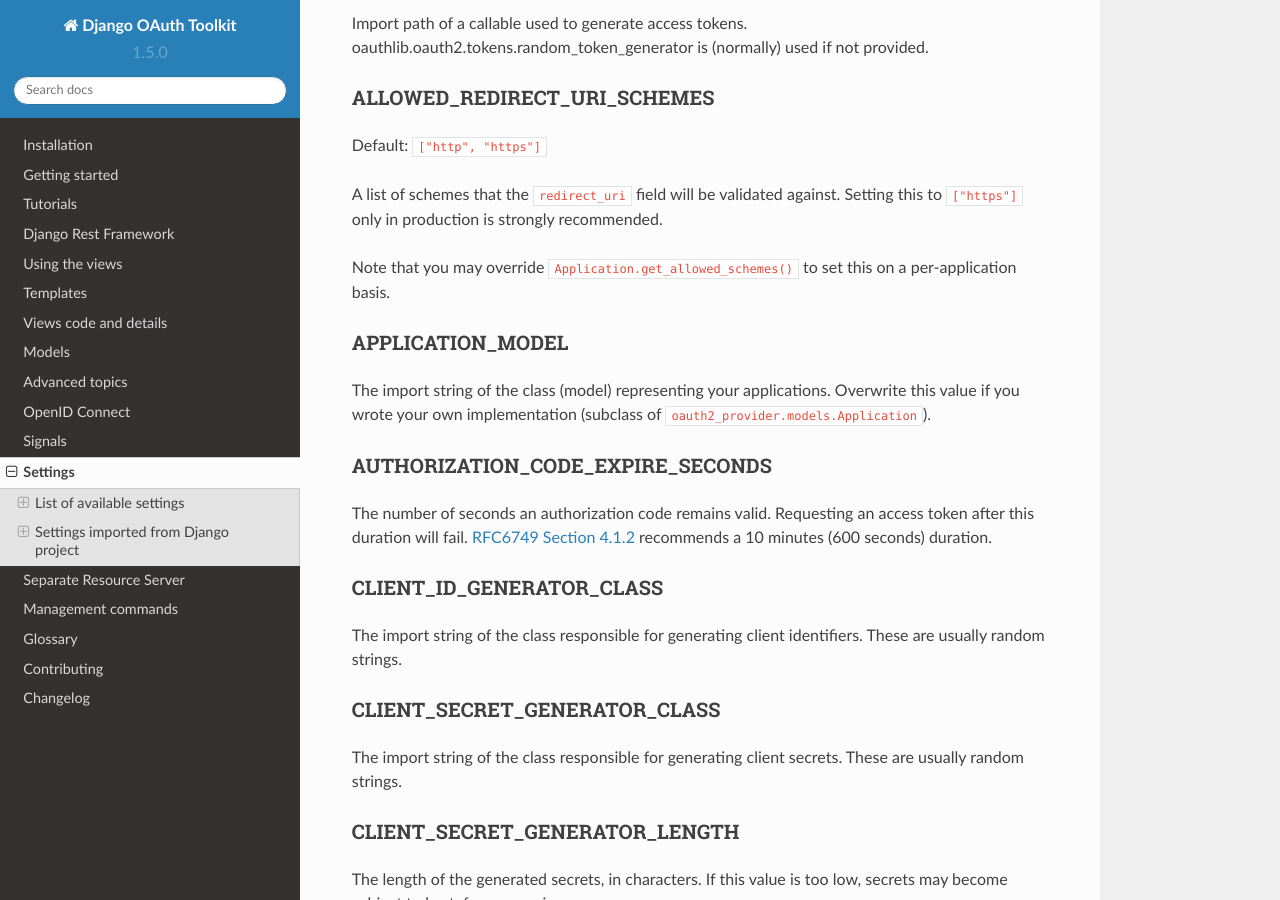
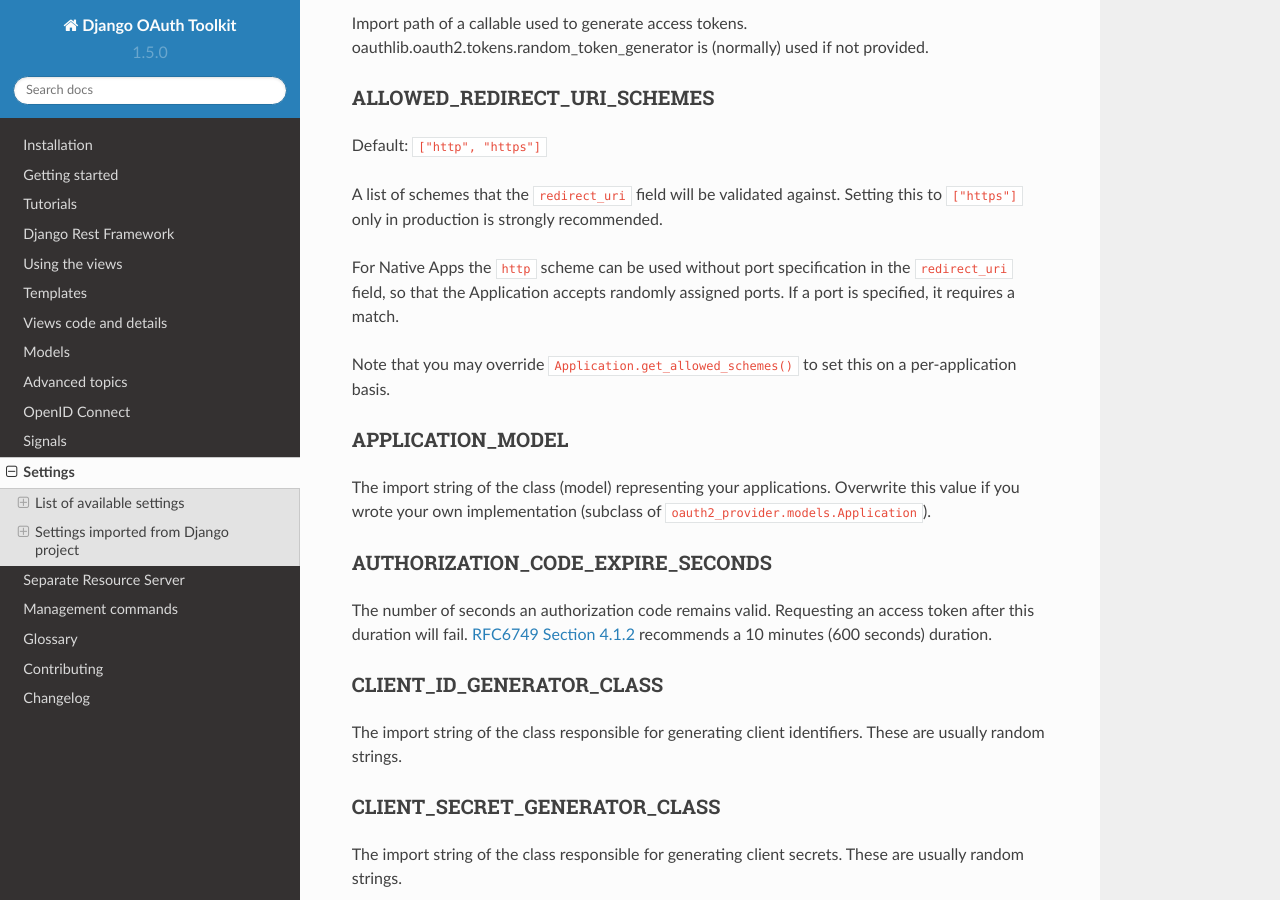
Before and after one commit to jazzband/django-oauth-toolkit, a Sphinx documentation site: the page built from docs/settings.rst, in a window 1280 px wide and 900 px high, scrolled down 964 px. Built offline with Sphinx 7.4.7 and the Read the Docs theme 2.0.0, drawn with Linux system fonts in a browser that asks for light colours.

Commit message:
Docs update and adjustment for explicit port config on loopback

```diff
--- a/docs/settings.rst
+++ b/docs/settings.rst
@@ -51,6 +51,10 @@
 
 A list of schemes that the ``redirect_uri`` field will be validated against.
 Setting this to ``["https"]`` only in production is strongly recommended.
+
+For Native Apps the ``http`` scheme can be used without port specification in the
+``redirect_uri`` field, so that the Application accepts randomly assigned ports.
+If a port is specified, it requires a match.
 
 Note that you may override ``Application.get_allowed_schemes()`` to set this on
 a per-application basis.
```
Also changed, not shown: CHANGELOG.md (+1 -1 lines), 1 other file.
